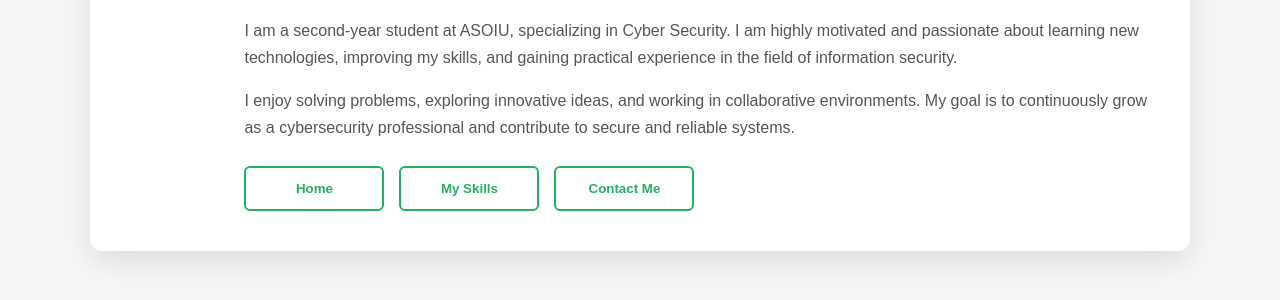
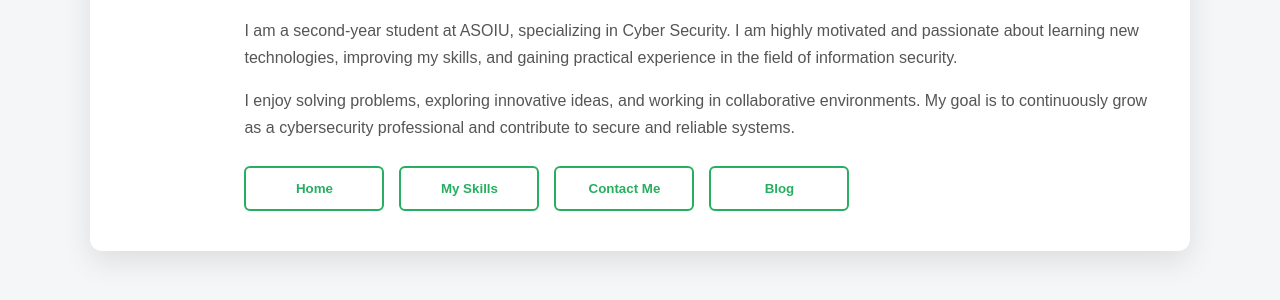
Before and after one commit to rostion1/portfolio1, a plain HTML site: page about.html in a window 1280 px wide. Shown: the part 326-626 px from the top of the page. Drawn offline with Linux system fonts and the light colour scheme.

Commit message:
Update about.html

```diff
--- a/about.html
+++ b/about.html
@@ -34,6 +34,7 @@
                 <a href="index.html"><button>Home</button></a>
                 <a href="skills.html"><button>My Skills</button></a>
                 <a href="contact.html"><button>Contact Me</button></a>
+                <a href="blog.html"><button>Blog</button></a>
             </div>
         </div>
 
```
